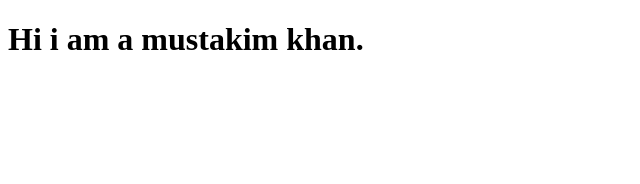
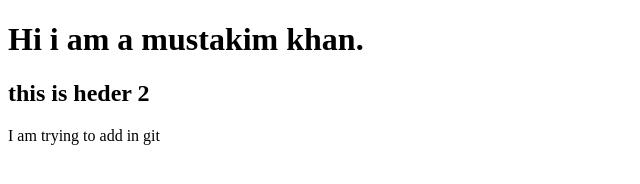
Before and after one commit to mustaqimbd/my-second-repo, a plain HTML site: page index.html in a window 1280 px wide. Shown: the whole page, without its empty margins (0-640 px from the left). Drawn offline with Linux system fonts and the light colour scheme.

Commit message:
Header added

```diff
--- a/index.html
+++ b/index.html
@@ -8,5 +8,7 @@
 </head>
 <body>
     <h1>Hi i am a mustakim khan.</h1>
+    <h2>this is heder 2</h2>
+    <p>I am trying to add in git</p>
 </body>
 </html>
```
